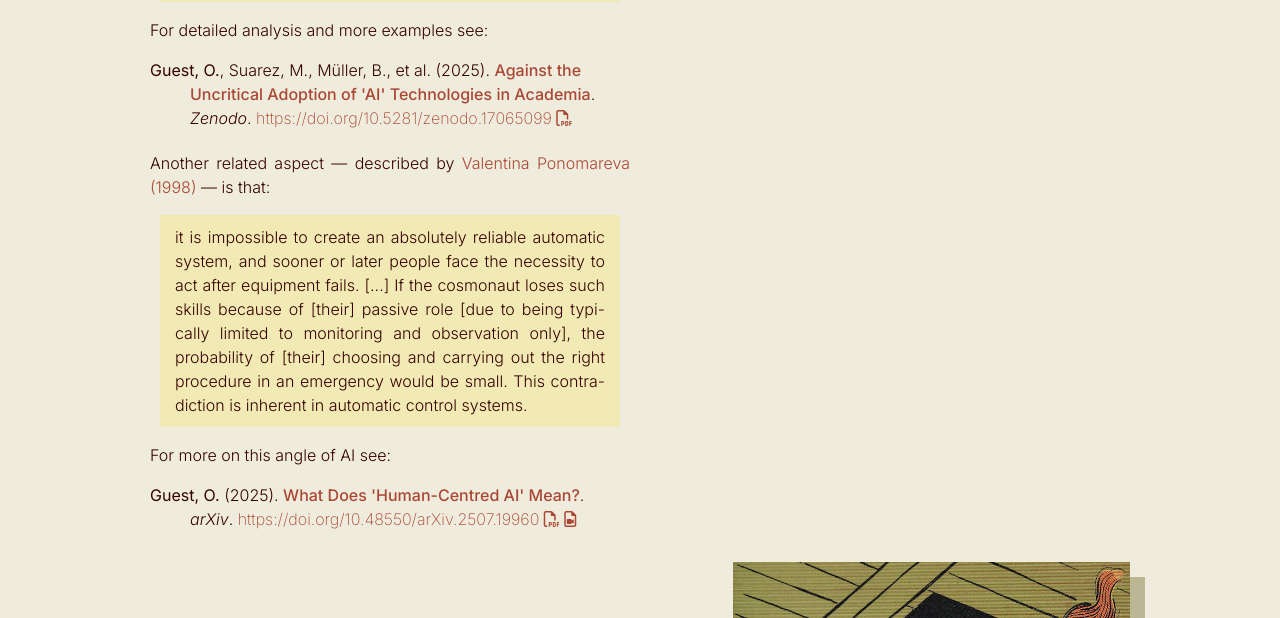
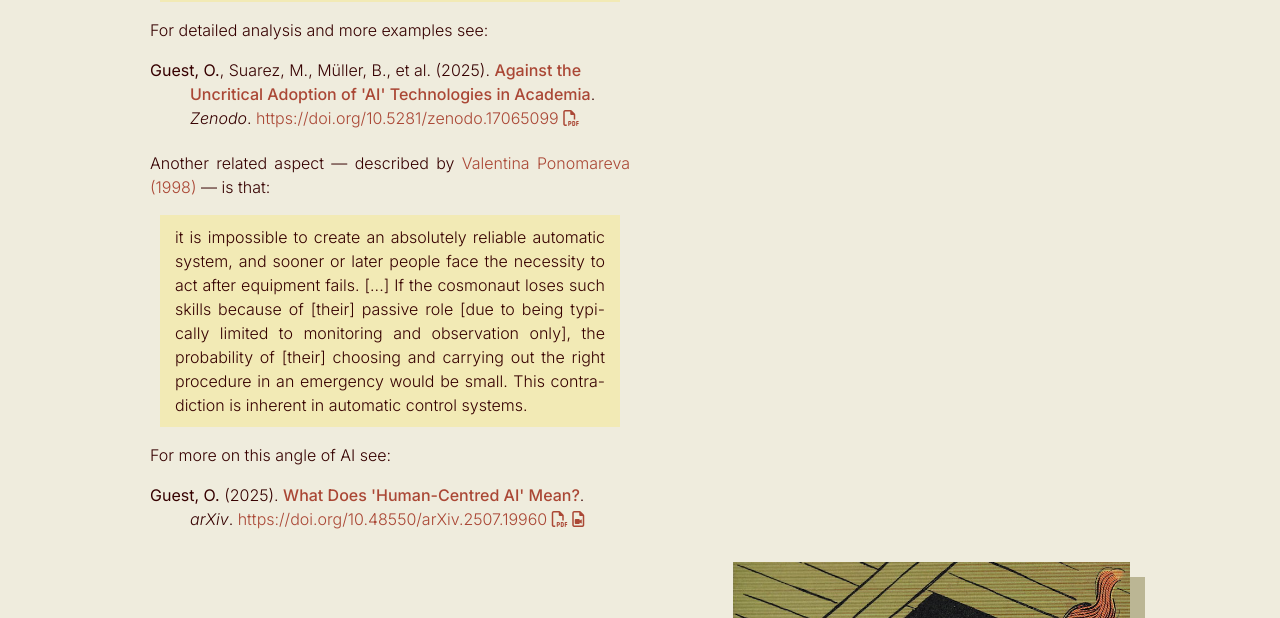
Before and after one commit to oliviaguest/oliviaguest.github.io, a Jekyll site: the page built from pages/before.html, in a window 1280 px wide and 900 px high, scrolled down 1669 px. Shown: the part 150-768 px from the top of the window. Built offline with Jekyll 4.4.1, drawn with Linux system fonts in a browser that asks for light colours; nearby versions of some CDN libraries; some web fonts are replaced; library files that are not in the unit come from our copies; a style sheet for code colours, icons or effects is not loaded.

Commit message:
minor font

```diff
--- a/_includes/head.html
+++ b/_includes/head.html
@@ -21,6 +21,7 @@
 <link rel="preconnect" href="https://fonts.gstatic.com" crossorigin>
 <link href="https://fonts.googleapis.com/css2?family=Borel&display=swap" rel="stylesheet">
 <link href="https://fonts.googleapis.com/css2?family=Inter:ital,opsz,wght@0,14..32,100..900;1,14..32,100..900&display=swap" rel="stylesheet">
+<link href="https://fonts.googleapis.com/css2?family=IBM+Plex+Mono:ital,wght@0,100;0,200;0,300;0,400;0,500;0,600;0,700;1,100;1,200;1,300;1,400;1,500;1,600;1,700&family=Inter:ital,opsz,wght@0,14..32,100..900;1,14..32,100..900&display=swap" rel="stylesheet">
 <script src="https://kit.fontawesome.com/43bbae6085.js" crossorigin="anonymous"></script>
 <script src="{{ site.baseurl }}/js/dark_toggle.js"></script>
 <script src="{{ site.baseurl }}/js/publications_toggle.js"></script>
--- a/_includes/publications.html
+++ b/_includes/publications.html
@@ -23,10 +23,10 @@
         {% elsif publication.server %}<i>{{ publication.server }}</i>. {% endif %}
 
 
-        {% if publication.doi %}<a class="lighter" href="//doi.org/{{ publication.doi }}">https://doi.org/{{ publication.doi }}</a>
-        {% elsif publication.zenodo %}<a class="lighter" href="{{ publication.zenodo }}">{{ publication.zenodo }}</a>
-        {% elsif publication.display-url %}<a class="lighter" href="{{ publication.url }}">{{ publication.display-url }}</a>
-        {% elsif publication.url %}<a class="lighter" href="{{ publication.url }}">{{ publication.url }}</a>
+        {% if publication.doi %}<a class="url-font" href="//doi.org/{{ publication.doi }}">https://doi.org/{{ publication.doi }}</a>
+        {% elsif publication.zenodo %}<a class="url-font" href="{{ publication.zenodo }}">{{ publication.zenodo }}</a>
+        {% elsif publication.display-url %}<a class="url-font" href="{{ publication.url }}">{{ publication.display-url }}</a>
+        {% elsif publication.url %}<a class="url-font" href="{{ publication.url }}">{{ publication.url }}</a>
         {% endif %}
 
 
```
